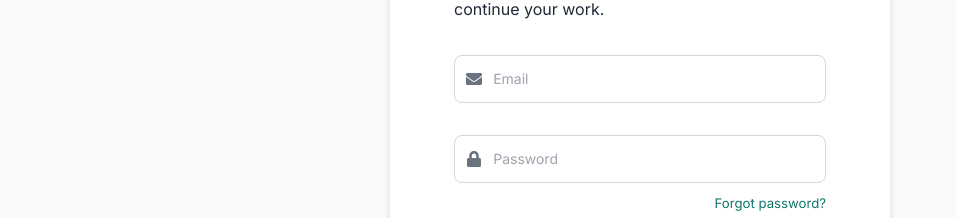
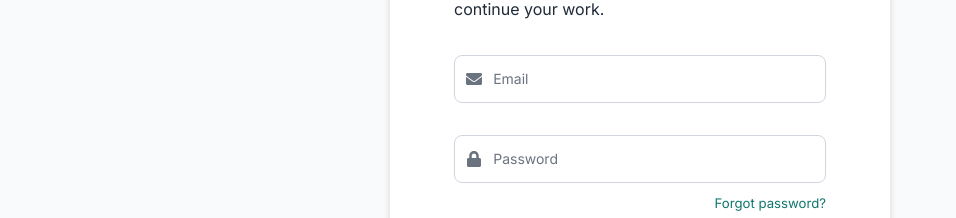
Before and after one commit to JHypq/Syra-Portal, a React (Vite) app: page / in a window 1280 px wide. Shown: the part 238-456 px from the top of the page, without its empty margins (0-956 px from the left). Built offline with nearby package versions, Linux system fonts and the light colour scheme.

Commit message:
Update InputField.module.css
opacity removed from label for better accessibility

```diff
--- a/src/components/InputField/InputField.module.css
+++ b/src/components/InputField/InputField.module.css
@@ -43,7 +43,6 @@
     transition: top .14s, left .14s, transform .14s, font-size .14s;
     font-size: 0.875rem;
     color: var(--color-text-secondary);
-    opacity: 0.65;
 }
 
 .field input:focus {
@@ -58,7 +57,6 @@
     left: 1.75rem;
     transform: translateY(0);
     font-size: 0.75rem;
-    opacity: 1;
 }
 
 .field input:not(:placeholder-shown) + label {
```
